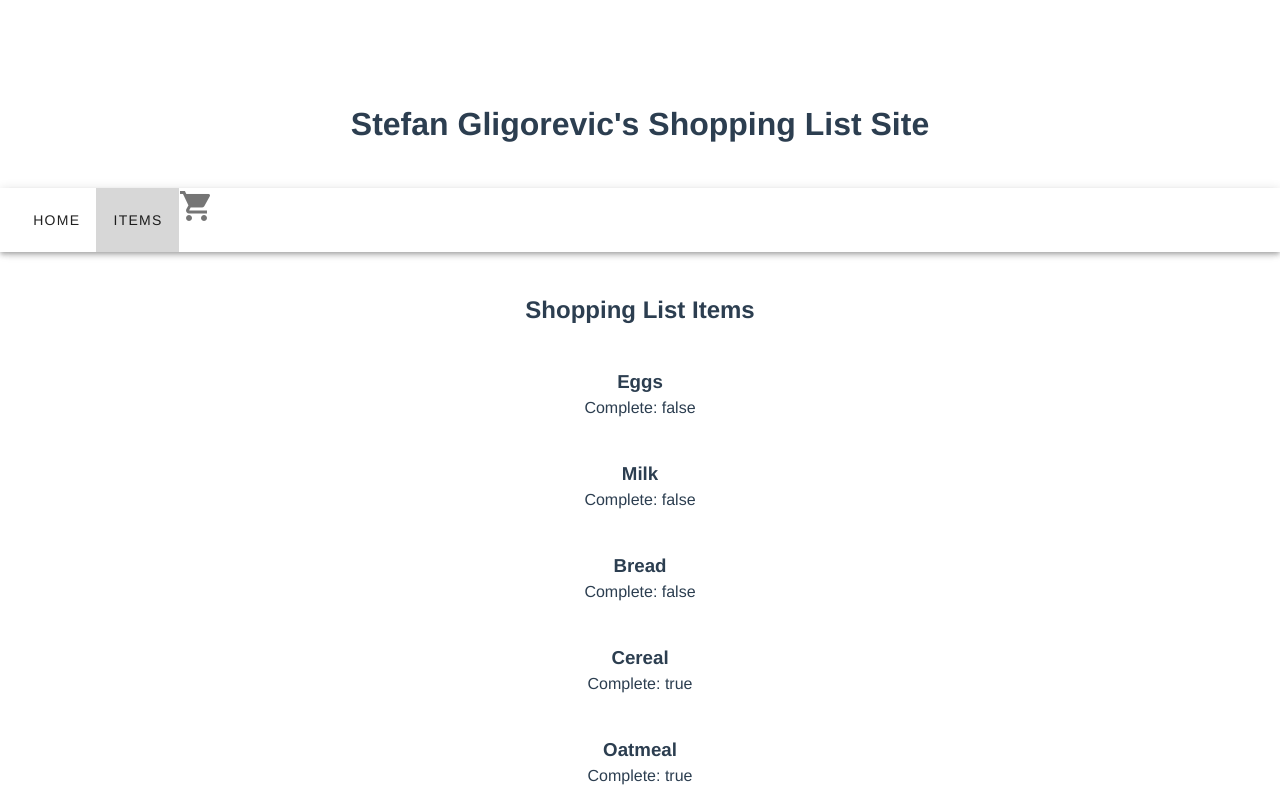
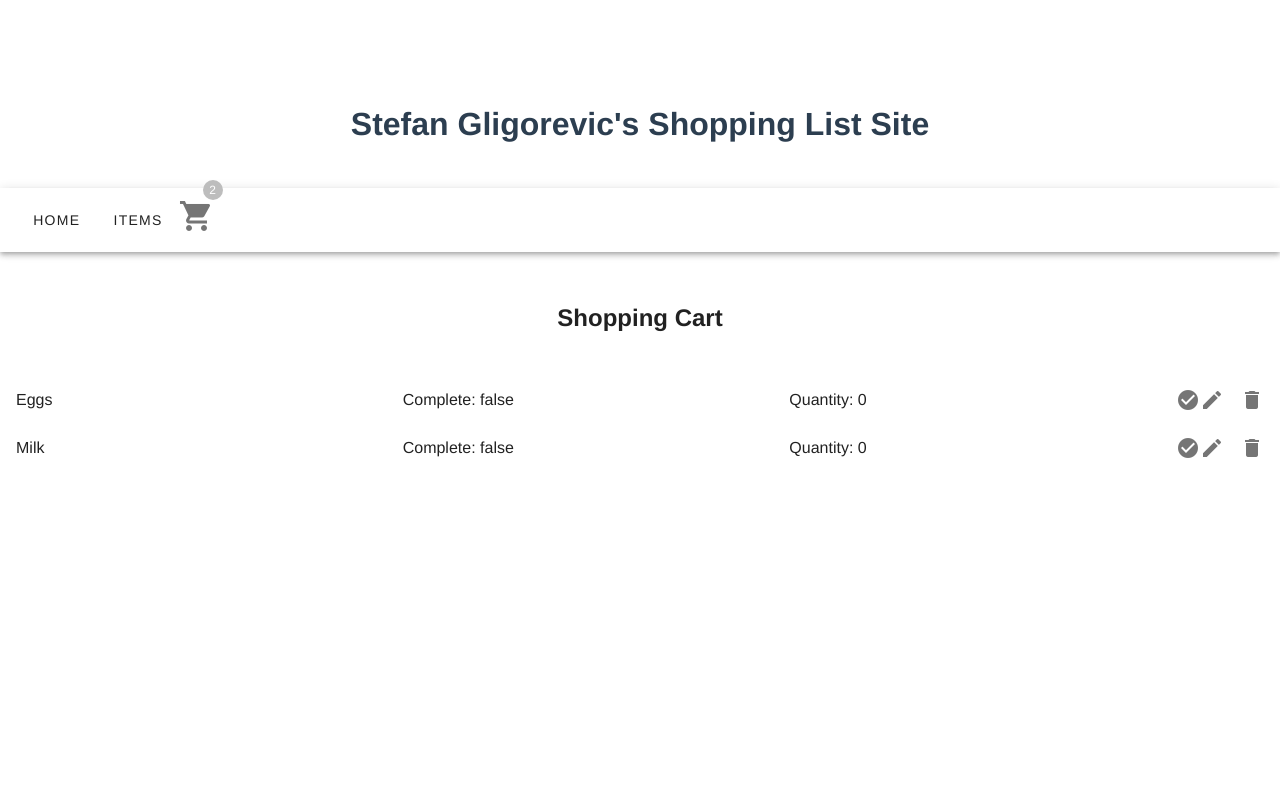
Before and after one commit to SerbianSensation/ShopListBackup, a Vue app: page /#/cart in a window 1280 px wide. Before the commit this address led to /#/items. Shown: the top 800 px of the page. Built offline with nearby package versions, Linux system fonts and the light colour scheme; the HTML template or start-up script is replaced by a standard one.

Commit message:
Added a Vuex store holding dummy cart items. Changed Cart.vue to grab the items from the store dynamically. Also added the number of items in the cart above the cart icon and reformatted it to be better centered. Added vuex dependency to package.json

```diff
--- a/package.json
+++ b/package.json
@@ -13,7 +13,8 @@
     "uiv": "^1.3.0",
     "vue": "^2.5.2",
     "vue-router": "^3.0.1",
-    "vuetify": "^2.5.3"
+    "vuetify": "^2.5.3",
+    "vuex": "3.6.2"
   },
   "devDependencies": {
     "autoprefixer": "^7.1.2",
--- a/src/App.vue
+++ b/src/App.vue
@@ -13,8 +13,14 @@
         <v-btn to="/items" text>Items</v-btn>
         <v-spacer></v-spacer>
         <!-- use a shopping cart icon to link to the cart !-->
+        <!-- also include a badge showing the number of items in the cart !-->
         <router-link to="/cart">
-          <v-icon large>shopping_cart</v-icon>
+          <v-badge color="grey lighten-1" overlap right v-model="cart.length">
+            <template #badge>
+              {{cart.length}}
+            </template>
+            <v-icon large class="icon">shopping_cart</v-icon>
+          </v-badge>
         </router-link>
       </v-toolbar-items>
     </v-toolbar>
@@ -25,7 +31,12 @@
 
 <script>
 export default {
-  name: 'App'
+  name: 'App',
+  computed: {
+    cart() {
+      return this.$store.state.cart;
+    }
+  }
 }
 </script>
 
@@ -41,4 +52,8 @@ export default {
 .pad {
   padding: 40px;
 }
+.icon {
+  position: absolute;
+  padding-top: 10px;
+}
 </style>
--- a/src/main.js
+++ b/src/main.js
@@ -4,6 +4,7 @@ import Vue from 'vue'
 import App from './App'
 import router from './router'
 import vuetify from "@/plugins/vuetify"
+import store from './store/store';
 
 Vue.config.productionTip = false
 
@@ -11,6 +12,7 @@ Vue.config.productionTip = false
 new Vue({
   el: '#app',
   router,
+  store,
   vuetify,
   components: { App },
   template: '<App/>'
--- /dev/null
+++ b/src/store/store.js
@@ -0,0 +1,80 @@
+import Vue from 'vue';
+import Vuex from 'vuex';
+
+Vue.use(Vuex);
+
+export default new Vuex.Store({
+  state: {
+    cart: [
+      {
+        id: 1, name: "Eggs", complete: false, order:0
+      },
+      {
+        id: 2, name: "Milk", complete: false, order:0
+      }
+    ]
+  },
+  mutations: {
+    addToCart(state, payload) {
+      //only add the item to the cart if it isn't already there
+      if (!state.cart.includes(payload)) {
+        state.cart.push(payload);
+      }
+    },
+    removeFromCart(state, payload) {
+      state.cart.splice(state.cart.indexOf(payload), 1);
+    },
+    updateItem(state, id, payload) {
+      //filter out the item from cart list using id
+      //set the item to be updated's values to the payload's values with a PUT request
+    },
+    updateName(state, id, payload) {
+      //filter out the item from cart list using id
+      //set item's name to the payload with a PATCH request
+    },
+    updateComplete(state, id, payload) {
+      //filter out the item from cart list using id
+      //set item's complete field to the payload with a PATCH request
+    },
+    updateOrder(state, id, payload) {
+      //filter out the item from cart list using id
+      //set item's order to the payload with a PATCH request
+    },
+    clearCart(state) {
+      state.cart = [];
+    }
+  },
+  actions: {
+    addToCart({ commit }, payload) {
+      commit("addToCart", payload);
+    },
+    removeFromCart({ commit }, payload) {
+      commit("removeFromCart", payload);
+    },
+    updateItem({ commit }, id, payload) {
+      commit("updateItem", id, payload);
+    },
+    updateName({ commit }, id, payload) {
+      commit("updateName", id, payload);
+    },
+    updateComplete({ commit }, id, payload) {
+      commit("updateComplete", id, payload);
+    },
+    updateOrder({ commit }, id, payload) {
+      commit("updateOrder", id, payload);
+    },
+    clearCart({ commit }) {
+      commit("clearCart");
+    }
+  },
+  getters: {
+    //get all completed items
+    completedItems: (state) => {
+      return state.cart.filter((item) => item.complete);
+    },
+    //get all non-completed items
+    nonCompletedItems: (state) => {
+      return state.cart.filter((item) => !item.complete);
+    }
+  }
+});
--- a/src/views/Cart.vue
+++ b/src/views/Cart.vue
@@ -1,13 +1,40 @@
 <template>
-  <div>
-    <v-list>
+  <v-list>
+    <h2 v-if="!cart.length">Shopping Cart is empty</h2>
+    <div v-else>
       <h2 class="pad">Shopping Cart</h2>
-      <v-list-item @click="{}">
-        <v-list-item-content>Motor Oil</v-list-item-content>
+      <!-- extracting the index of each item in the list so we can use that as the key !-->
+      <v-list-item v-for="(item, index) in cart" :key="index" @click="{}">
+        <!-- Item contents !-->
+        <v-list-item-content>{{ item.name }}</v-list-item-content>
+        <v-list-item-content>Complete: {{ item.complete }}</v-list-item-content>
+        <v-list-item-content>Quantity: {{ item.order }}</v-list-item-content>
+
+        <!-- add icons for marking items as complete, editing and deleting items !-->
+        <!-- display check only if item is not complete !-->
+        <v-list-item-action v-if="!item.complete">
+          <v-icon>check_circle</v-icon>
+        </v-list-item-action>
+
+        <v-list-item-action>
+          <v-icon>edit</v-icon>
+        </v-list-item-action>
+
         <v-list-item-action>
           <v-icon>delete</v-icon>
         </v-list-item-action>
+
       </v-list-item>
-    </v-list>
-  </div>
+    </div>
+  </v-list>
 </template>
+
+<script>
+export default {
+  computed: {
+    cart() {
+      return this.$store.state.cart;
+    }
+  }
+};
+</script>
```
